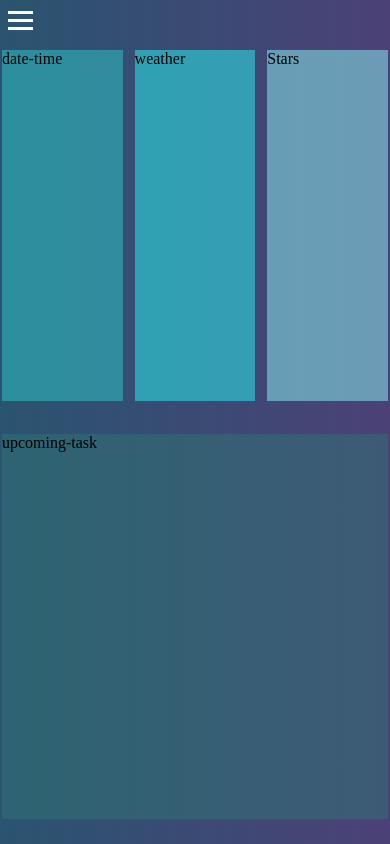
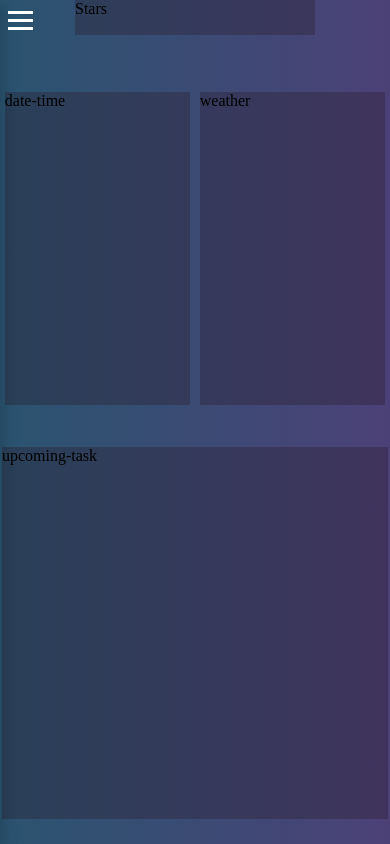
Before and after one commit to kninja99/todo-list, a Flask app: page /dashboard in a window 390 px wide. Run offline with Flask 2, Linux system fonts and the light colour scheme; some libraries are stand-ins or nearby versions.

Commit message:
Updated stylesheet for dashboard
*basic box layout completed

* will work on sidebars layout next

```diff
--- a/static/dashboard.css
+++ b/static/dashboard.css
@@ -1,10 +1,15 @@
+:root {
+  --itemBackground: rgb(40, 28, 45, 0.35);
+}
+
+/* setting basic margins */
 body {
   padding: 0;
   margin: 0;
   box-sizing: border-box;
   background-image: linear-gradient(to right, #2a5470, #4c4177);
 }
-
+/* start of basic design  */
 .grid {
   display: grid;
   height: 100vh;
@@ -22,30 +27,29 @@ body {
 
 .side-bar {
   grid-area: side-bar;
-  background-color: rgba(31, 172, 172, 0.5);
+  background-image: linear-gradient(#4c4177, rgb(42, 74, 112, 0.75));
+  box-shadow: 5px 5px 12px rgb(0, 0, 0, 0.15);
 }
 
 #date-time {
   grid-area: date-time;
-  background-color: rgba(46, 202, 202, 0.5);
 }
 
 #weather {
   grid-area: weather;
-  background-color: rgba(42, 243, 243, 0.5);
 }
 #stars {
   grid-area: stars;
-  background-color: rgba(139, 245, 245, 0.5);
 }
 
 .utilitys {
   margin: 25px 0.5vw;
+  background-color: var(--itemBackground);
 }
 
 #upcoming-task {
   grid-area: upcoming-task;
-  background-color: rgba(49, 116, 116, 0.5);
+  background-color: var(--itemBackground);
   margin-left: 0.5vw;
   margin-right: 0.5vw;
   margin-bottom: 25px;
@@ -65,6 +69,7 @@ body {
   margin: 5px;
 }
 
+/* for responsive design */
 @media only screen and (max-width: 1000px) {
   .grid {
     grid-template-columns: 1fr 1fr 1fr;
@@ -108,3 +113,31 @@ body {
     transition: transform 0.5s ease-out;
   }
 }
+/* this will be for small (mobile screens) */
+@media only screen and (max-width: 641px) {
+  .grid {
+    grid-template-columns: 1fr 1fr;
+    grid-template-rows: 50px 1fr 1fr;
+    grid-template-areas:
+      'stars stars'
+      'date-time weather'
+      'upcoming-task upcoming-task';
+    grid-gap: 0;
+  }
+
+  .utilitys {
+    margin: 0 0.3rem;
+    margin-bottom: 15px;
+  }
+
+  #weather,
+  #date-time {
+    margin-top: 5vh;
+    margin-bottom: 5vh;
+  }
+
+  #stars {
+    margin-left: 75px;
+    margin-right: 75px;
+  }
+}
```
